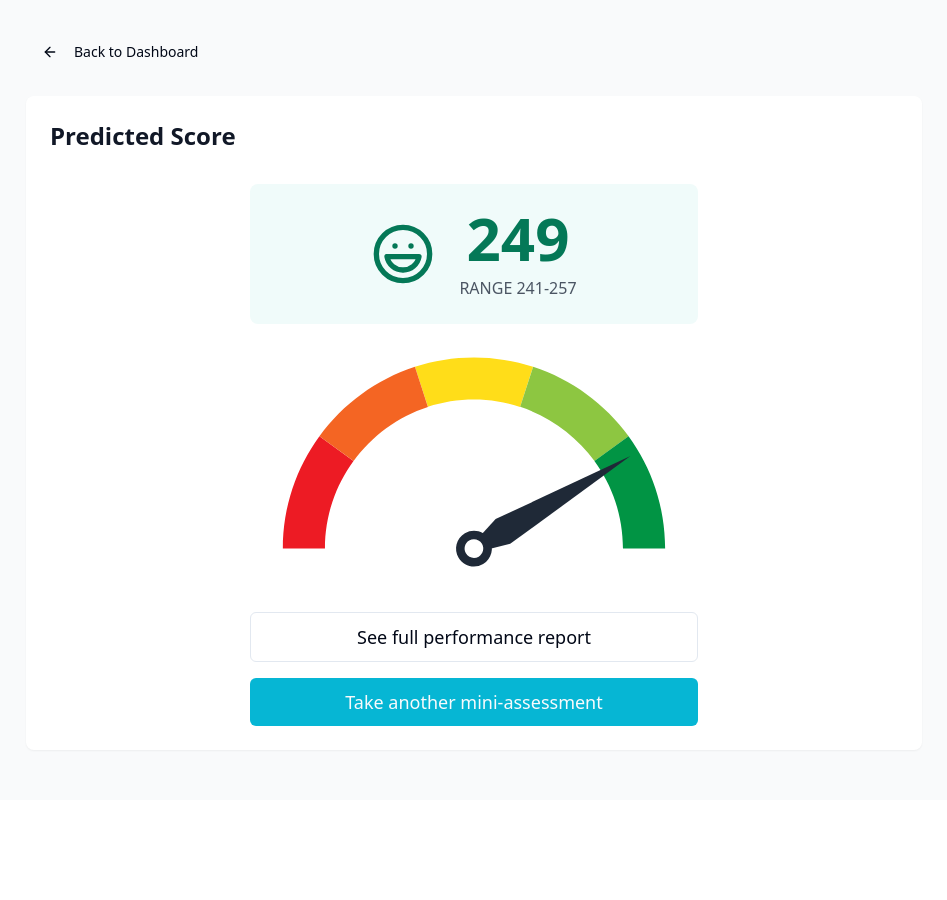
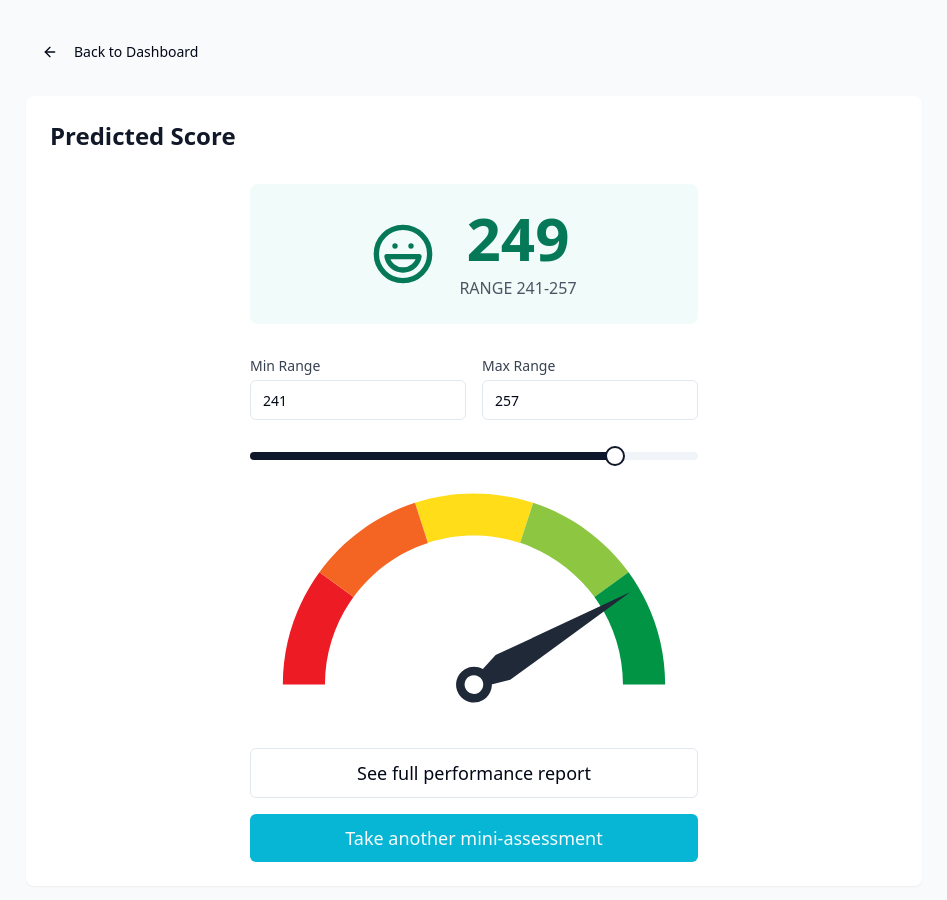
Before and after one commit to MarkPearce/scorecraft-creator, a React (Vite) app: page /concept2 in a window 1280 px wide. Shown: the top 900 px of the page, without its empty margins (166-1113 px from the left). Before the commit the page ends 800 px from the top, so only its background shows below. Built offline with nearby package versions, Linux system fonts and the light colour scheme.

Commit message:
Add score range slider
Added a horizontal slider to adjust the predicted score within a specified range.  Also added number inputs for setting the minimum and maximum range values, linked to the slider and score display.

```diff
--- a/src/pages/Concept2.tsx
+++ b/src/pages/Concept2.tsx
@@ -3,11 +3,13 @@ import { Button } from "@/components/ui/button";
 import { ArrowLeft, Frown, Meh, Smile, Laugh, AlertTriangle } from "lucide-react";
 import { useNavigate } from "react-router-dom";
 import { useState } from "react";
+import { Slider } from "@/components/ui/slider";
+import { Input } from "@/components/ui/input";
 
 const Concept2 = () => {
   const navigate = useNavigate();
-  const [score] = useState(249);
-  const [range] = useState({ min: 241, max: 257 });
+  const [score, setScore] = useState(249);
+  const [range, setRange] = useState({ min: 241, max: 257 });
 
   // Calculate rotation based on score (assuming 0-300 range)
   const calculateRotation = (score: number) => {
@@ -24,6 +26,16 @@ const Concept2 = () => {
     if (score < 200) return <Smile className="w-16 h-16 text-emerald-700" />;
     if (score <= 300) return <Laugh className="w-16 h-16 text-emerald-700" />;
     return <AlertTriangle className="w-16 h-16 text-emerald-700" />;
+  };
+
+  const handleRangeChange = (type: 'min' | 'max', value: string) => {
+    const numValue = parseInt(value, 10);
+    if (isNaN(numValue)) return;
+
+    setRange(prev => ({
+      ...prev,
+      [type]: numValue
+    }));
   };
 
   return (
@@ -54,6 +66,46 @@ const Concept2 = () => {
                     RANGE {range.min}-{range.max}
                   </div>
                 </div>
+              </div>
+            </div>
+
+            {/* Range Controls */}
+            <div className="w-full max-w-md space-y-6">
+              <div className="flex gap-4">
+                <div className="flex-1">
+                  <label htmlFor="min-range" className="block text-sm font-medium text-gray-700 mb-1">
+                    Min Range
+                  </label>
+                  <Input
+                    id="min-range"
+                    type="number"
+                    value={range.min}
+                    onChange={(e) => handleRangeChange('min', e.target.value)}
+                    className="w-full"
+                  />
+                </div>
+                <div className="flex-1">
+                  <label htmlFor="max-range" className="block text-sm font-medium text-gray-700 mb-1">
+                    Max Range
+                  </label>
+                  <Input
+                    id="max-range"
+                    type="number"
+                    value={range.max}
+                    onChange={(e) => handleRangeChange('max', e.target.value)}
+                    className="w-full"
+                  />
+                </div>
+              </div>
+              <div className="pt-2">
+                <Slider
+                  value={[score]}
+                  min={0}
+                  max={300}
+                  step={1}
+                  onValueChange={(value) => setScore(value[0])}
+                  className="w-full"
+                />
               </div>
             </div>
 
```
